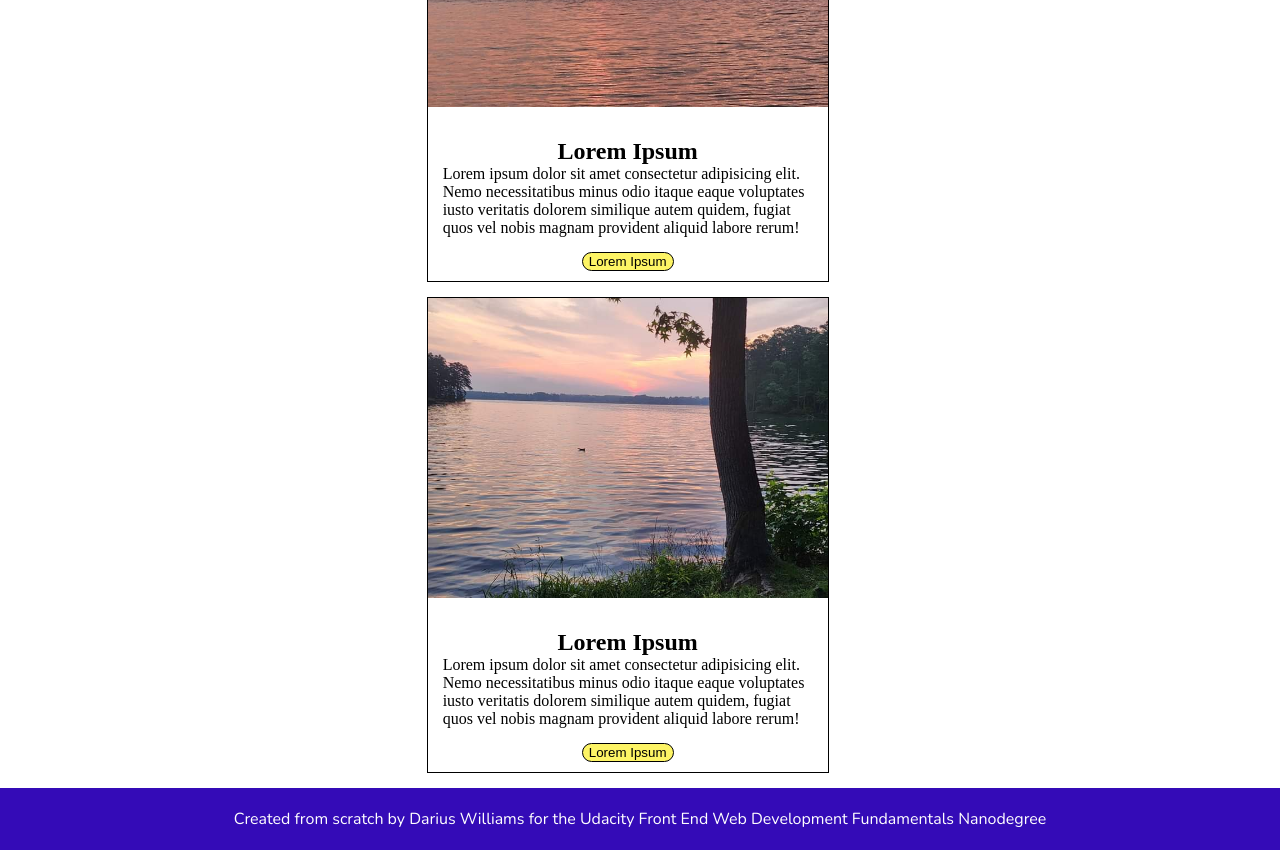
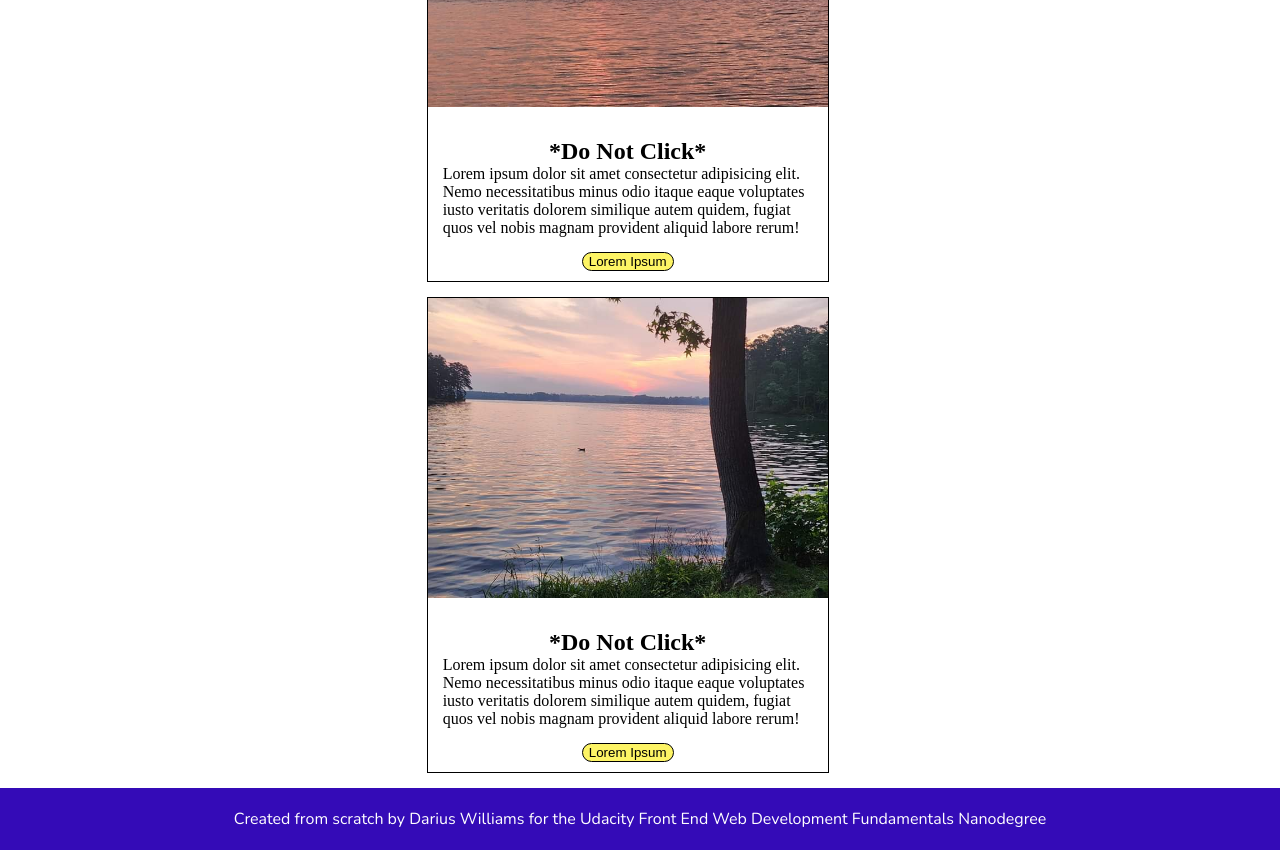
Before and after one commit to dwdsigned/personalBlog, a plain HTML site: page index.html in a window 1280 px wide. Shown: the part 800-1650 px from the top of the page. Drawn offline with nearby package versions, Linux system fonts and the light colour scheme.

Commit message:
Update index.html
work needs work

```diff
--- a/index.html
+++ b/index.html
@@ -42,7 +42,7 @@
             </figure>
             <section>
             <a href="Pages/Blog Post2.html"><h2>**Do Not Click**</h2></a>
-            <h2>Lorem Ipsum</h2>
+            <h2>*Do Not Click*</h2>
             <p>Lorem ipsum dolor sit amet consectetur adipisicing elit. Nemo necessitatibus minus odio itaque eaque voluptates iusto veritatis dolorem similique autem quidem, fugiat quos vel nobis magnam provident aliquid labore rerum!</p>
             </section>
             <a href="Pages/Blog Post2.html"><button type="button" class="button">Lorem Ipsum</button></a>
@@ -55,7 +55,7 @@
             </figure>
             <section>
             <a href="Pages/Blog Post3.html"><h2>**Do Not Click**</h2></a>
-            <h2>Lorem Ipsum</h2>
+            <h2>*Do Not Click*</h2>
             <p>Lorem ipsum dolor sit amet consectetur adipisicing elit. Nemo necessitatibus minus odio itaque eaque voluptates iusto veritatis dolorem similique autem quidem, fugiat quos vel nobis magnam provident aliquid labore rerum!</p>
             </section>
             <a href="Pages/Blog Post3.html"><button type="button" class="button">Lorem Ipsum</button></a>
```
